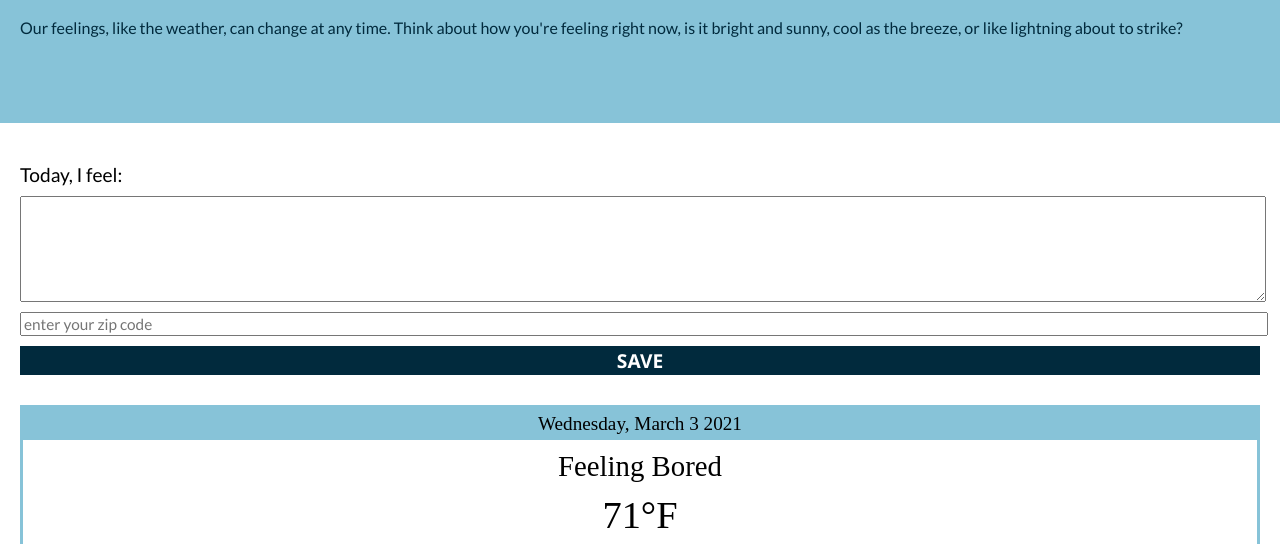
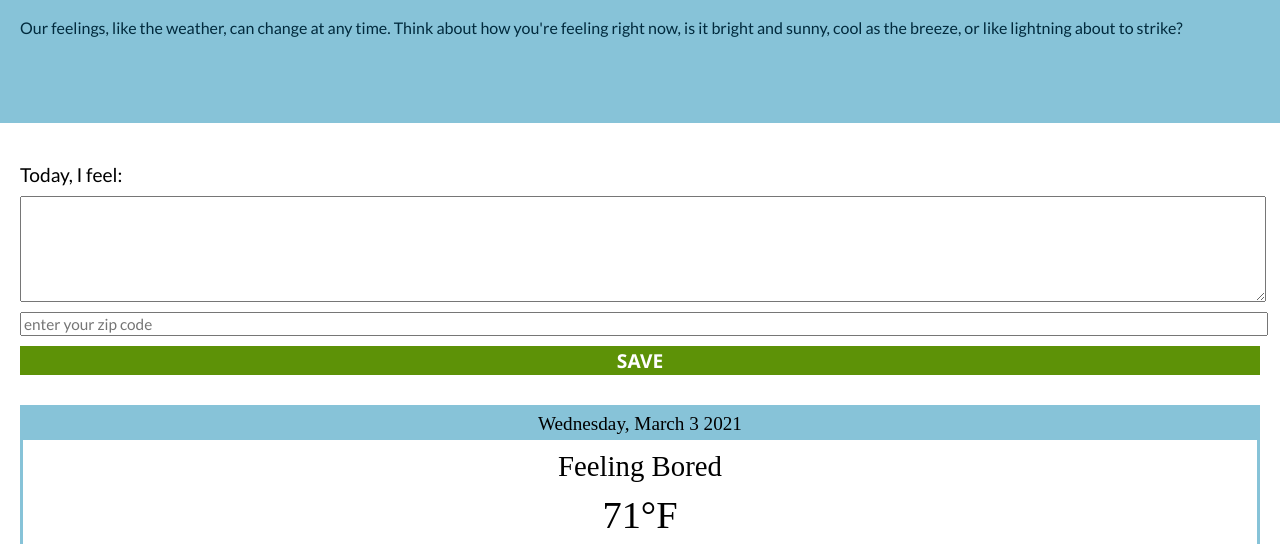
Before and after one commit to AnaCr/fend-weather-journal, a website: page website/index.html in a window 1280 px wide. In both pictures the pointer is over the button "SAVE". Shown: the part 239-783 px from the top of the page. Drawn offline with Linux system fonts and the light colour scheme.

Commit message:
Add button hover

```diff
--- a/website/css/content.css
+++ b/website/css/content.css
@@ -26,6 +26,10 @@
   color: white;
   background-color: rgb(1, 42, 61);
   border: none;
+}
+
+.generate:hover {
+  background-color: rgb(93, 146, 7);
 }
 
 .journal-card {
```
